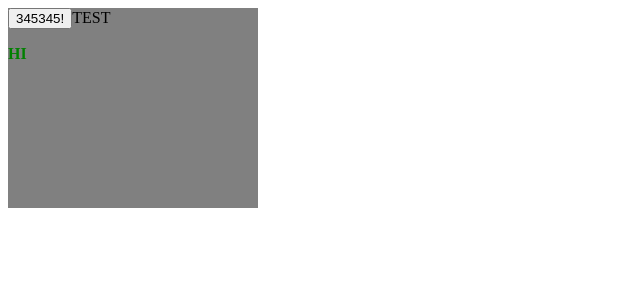
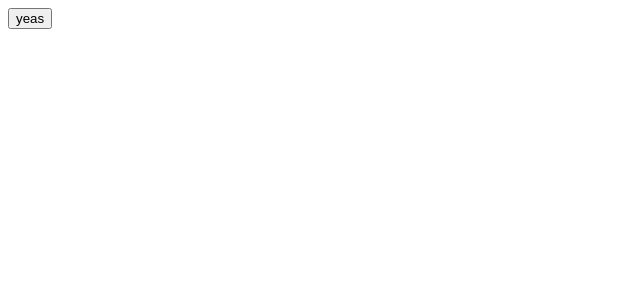
Before and after one commit to devilar/severauto, a React app: page / in a window 1280 px wide. Shown: the top 300 px of the page, without its empty margins (0-640 px from the left). Built offline with nearby package versions, Linux system fonts and the light colour scheme.

Commit message:
add new edits

```diff
--- a/package.json
+++ b/package.json
@@ -46,6 +46,10 @@
     "webpack-dev-server": "^4.3.1"
   },
   "dependencies": {
+    "@emotion/react": "^11.5.0",
+    "@emotion/styled": "^11.3.0",
+    "@mui/material": "^5.0.4",
+    "material-dashboard-react": "^1.10.0",
     "mobx": "^6.3.5",
     "mobx-react-lite": "^3.2.1",
     "react": "^17.0.2",
--- a/src/App.tsx
+++ b/src/App.tsx
@@ -1,13 +1,43 @@
-import React from 'react';
+import React, { useState } from 'react';
 import Test from "./Test";
+import Button from '@mui/material/Button';
+import Grid from '@mui/material/Grid';
+import FormControl from '@mui/material/FormControl';
+import Input from '@mui/material/Input';
+import Alert from '@mui/material/Alert';
+
+export const App = () => {
+
+  const [alert,setAlert] = useState(false);
+
+  return (
+    <div>
+      <button onClick={()=>setAlert(true)}>yeas</button>
+      {alert && <Alert severity="error">This is an error alert — check it out!</Alert>}
+    </div>
+  );
+};
+
+/*
 export const App = () => {
   return (
     <div className='counter'>
+
+
+
         <Test width='250px' height='200px'>
             <button>345345!</button>
-            TEST
+            TEST5
             <p>HI</p>
         </Test>
+
+
+      <FormControl>
+        <Input id="my-input" aria-describedby="my-helper-text" />
+      </FormControl>
     </div>
   );
 };
+
+
+ */
--- a/tsconfig.json
+++ b/tsconfig.json
@@ -4,6 +4,9 @@
     "target": "es5",
     "lib": ["es6", "dom"],
     "removeComments": true,
+    "noImplicitAny": true,
+    "noImplicitThis": true,
+    "strictNullChecks": true,
     "sourceMap": true,
     "outFile": "main.js",
     "allowSyntheticDefaultImports": true,
```
Also changed, not shown: 1 other file (tests, documents, lock files or other folders).
